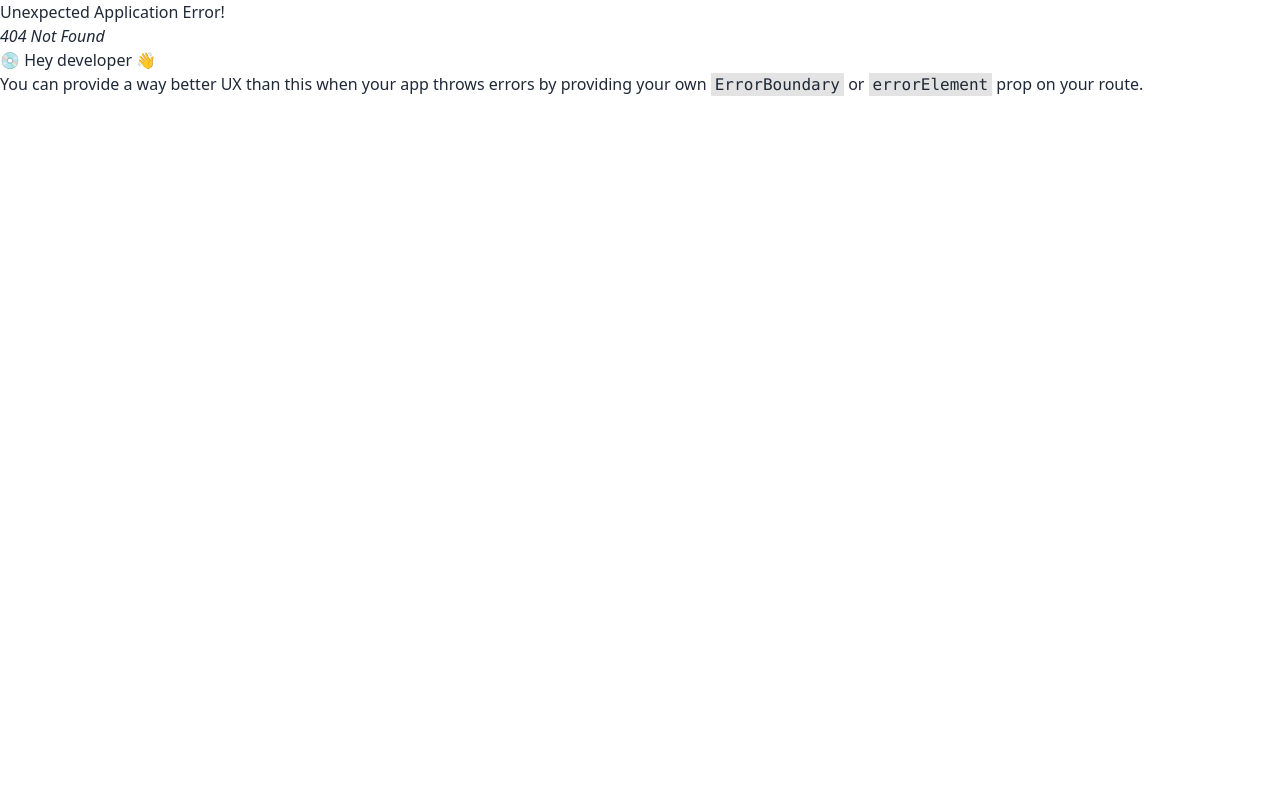
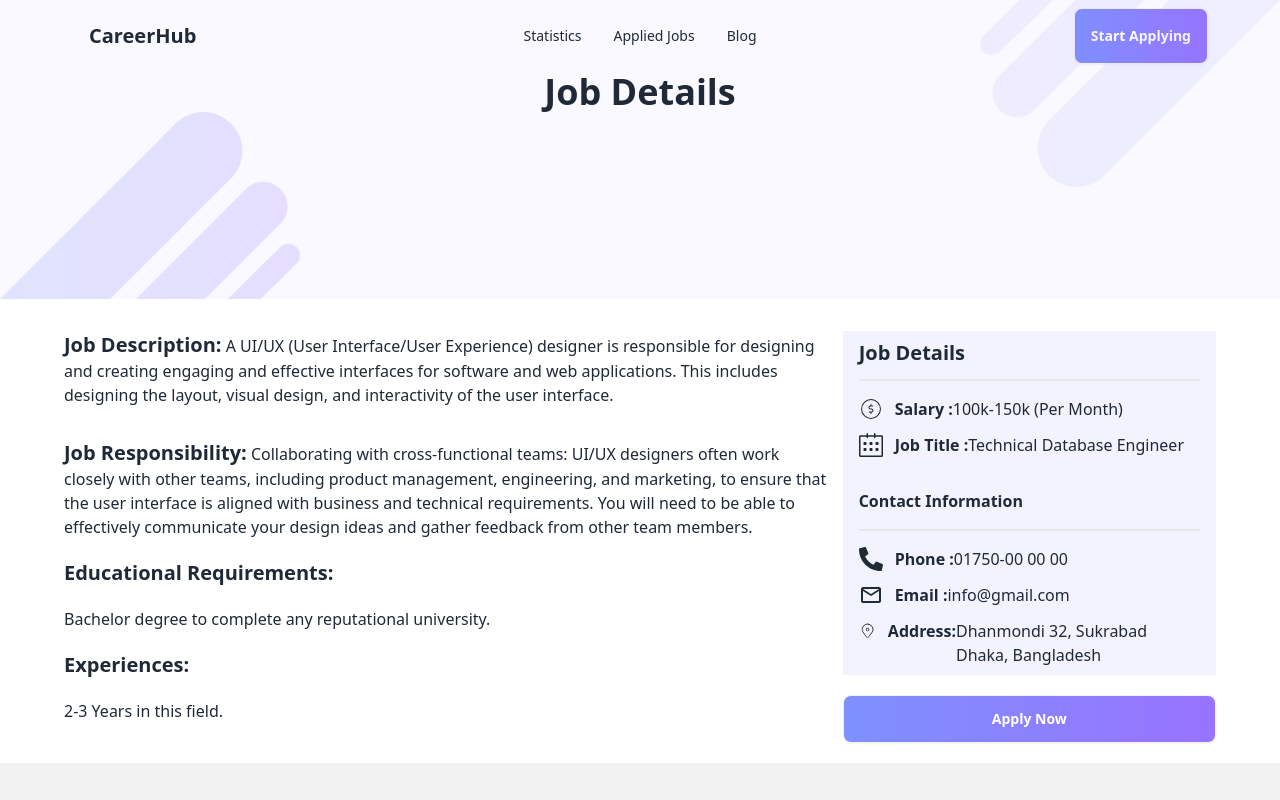
Before and after one commit to Dipto787/Career-hub-Project-React-Router, a React (Vite) app: page /applied/1 in a window 1280 px wide. Before the commit this address had no page. Shown: the top 800 px of the page. Built offline with nearby package versions, Linux system fonts and the light colour scheme.

Commit message:
working the show details btn

```diff
--- a/src/Components/AppliedJobs/AppliedJobs.jsx
+++ b/src/Components/AppliedJobs/AppliedJobs.jsx
@@ -1,7 +1,71 @@
+import { useLoaderData, useParams } from "react-router-dom";
+import { FaPhoneAlt } from "react-icons/fa";
+import { MdOutlineMailOutline } from "react-icons/md";
+import { CiLocationOn } from "react-icons/ci";
+
+import { SlCalender } from "react-icons/sl";
+import Bg from "../Bg";
+import { CiDollar } from "react-icons/ci";
  const AppliedJobs = () => {
+    const detailsData=useLoaderData();
+    let params=useParams();
+    let idInt=parseInt(params.id);
+    let exist=detailsData.find(detailId=>detailId.id===idInt);
+    let {job_description,job_responsibility,educational_requirements,experiences,salary,job_title,contact_information}=exist;
+    console.log(exist)
+
     return (
-        <div>
-            <h1 className="text-2xl">job I Applied bro!!! </h1>
+        <div className="">
+            <Bg></Bg>
+         <div className="max-w-6xl mx-auto">
+         <div className="grid md:grid-cols-3 mt-8 gap-4">
+            <div className=" col-span-2">
+                <p><span className="text-xl font-bold">Job Description:</span> {job_description} </p>
+
+                <p className="mt-8"><span className="text-xl  font-bold">Job Responsibility:</span> {job_responsibility} </p>
+
+                <h4 className="text-xl mt-5 mb-5 font-bold">Educational Requirements:</h4>
+                <p>{educational_requirements}</p>
+
+
+
+
+                <h4 className="text-xl mt-5 mb-5 font-bold">Experiences:</h4>
+                <p>{experiences}</p>
+            </div>
+
+            <div className=" ">
+         <div className="bg-[#F3F3FF]   px-4 p-2" >
+         <h3 className="text-xl mb-3 font-bold">Job Details</h3>
+                <hr /><hr />
+                <div className="flex mt-4"><CiDollar className="text-2xl mr-3" /> <span className="font-bold">Salary :</span> {salary} (Per Month) </div>
+
+                <div className="flex mt-3"><SlCalender className="text-2xl mr-3" /> <span className="font-bold">Job Title :</span> {job_title} </div>
+
+                <h1 className="font-bold mb-4 mt-8">Contact Information</h1>
+                <hr /><hr />
+
+                <div className="mt-4">
+                <div className="flex mt-3"><FaPhoneAlt className="text-2xl mr-3" /> <span className="font-bold">Phone : </span>  { contact_information.phone} </div>
+
+
+                <div className="flex mt-3"><MdOutlineMailOutline className="text-2xl mr-3" /> <span className="font-bold"> Email :</span>  { contact_information.email} </div>
+
+                <div className="flex flex-wra mt-3"><CiLocationOn className="text-2xl mr-3" /><span className="font-bold">Address:</span>  { contact_information.address
+} </div>
+
+
+                </div>
+         </div>
+
+    <button className="btn mt-5 text-white w-full font-bold  bg-gradient-to-r from-[#7E90FE] to-[#9873FF]">Apply Now</button>
+            </div>
+
+
+
+
+          </div>
+         </div>
         </div>
     );
 };
--- /dev/null
+++ b/src/Components/Bg.jsx
@@ -0,0 +1,17 @@
+import React from 'react';
+
+const Bg = () => {
+    return (
+        <div>
+                       <div className="bg-[#F9F9FF]  ">
+           <div className='max-w-8xl mx-auto'>
+           <h1 className="text-4xl   text-center font-bold">Job Details</h1>
+           <img width={300} src="/src/assets/bg1.png" alt="" />
+           <img width={300} className="absolute top-0 bottom-3 right-0" src="/src/assets/bg2.png" alt="" />
+           </div>
+           </div>
+        </div>
+    );
+};
+
+export default Bg;
--- a/src/Components/Featured/ShowFeatureData.jsx
+++ b/src/Components/Featured/ShowFeatureData.jsx
@@ -1,8 +1,8 @@
 import { CiLocationOn } from "react-icons/ci";
 import { CiDollar } from "react-icons/ci";
+import { NavLink } from "react-router-dom";
 const ShowFeatureData = ({ featureData }) => {
-    let { job_title, company_name, educational_requirements, job_type, location, logo, remote_or_onsite, salary } = featureData;
-    console.log(featureData)
+    let { job_title, company_name, educational_requirements, job_type, location, logo, remote_or_onsite, salary,id } = featureData;
     return (
         <div>
             <div className="card card-compact  p-8 space-y-5  border-2">
@@ -25,7 +25,9 @@ const ShowFeatureData = ({ featureData }) => {
 
                     </div>
                     <div className="card-actions  ">
-                        <button className="btn text-white font-bold h-10 bg-gradient-to-r from-[#7E90FE] to-[#9873FF]">View Details</button>
+                       <NavLink to={`/applied/${id}`}>
+                       <button className="btn text-white font-bold h-10 bg-gradient-to-r from-[#7E90FE] to-[#9873FF]">View Details</button>
+                       </NavLink>
                     </div>
                 </div>
             </div>
--- a/src/Components/Root/Home/Footer.jsx
+++ b/src/Components/Root/Home/Footer.jsx
@@ -1,8 +1,8 @@
 
 const Footer = () => {
     return (
-        <div>
-            <footer className="footer bg-base-200 text-base-content p-10">
+        <div className="bg-base-200 mt-5 ">
+            <footer className="footer max-w-6xl text-base-content p-10 mx-auto ">
                 <nav>
                     <h6 className="footer-title">Services</h6>
                     <a className="link link-hover">Branding</a>
--- a/src/Components/Root/Home/Navbar.jsx
+++ b/src/Components/Root/Home/Navbar.jsx
@@ -8,8 +8,9 @@ const Navbar = () => {
        <NavLink><li><a href="">Blog </a></li></NavLink>
       </>;
     return (
-        <div className="navbar max-w-6xl mx-auto ">
-        <div className="navbar-start">
+        <div className=" bg-[#F9F9FF] ">
+     <div className="max-w-6xl navbar mx-auto">
+     <div className="navbar-start">
           <div className="dropdown">
             <div tabIndex={0} role="button" className="btn btn-ghost lg:hidden">
               <svg
@@ -43,6 +44,10 @@ const Navbar = () => {
         <div className="navbar-end">
           <a className="btn text-white font-bold h-14 bg-gradient-to-r from-[#7E90FE] to-[#9873FF]">Start Applying</a>
         </div>
+     </div>
+
+
+
       </div>
     );
 };
--- a/src/Components/Root/Root.jsx
+++ b/src/Components/Root/Root.jsx
@@ -8,13 +8,11 @@ import Footer from "./Home/Footer";
 const Root = () => {
     return (
         <div>
-         <div>
-           <div  className=' bg-[#F9F9FF] '>
+           <div  className='  '>
           <Navbar></Navbar>
+          <Outlet></Outlet>
           </div>
-          <Outlet></Outlet>
           <Footer></Footer>
-           </div>
         </div>
     );
 };
--- a/src/main.jsx
+++ b/src/main.jsx
@@ -25,7 +25,8 @@ let router=createBrowserRouter([
       },
 
       {
-        path:'/applied',
+        path:'/applied/:id',
+        loader:()=>fetch('/src/assets/jobs.json'),
         element:<AppliedJobs></AppliedJobs>
       }
     ]
```
Also changed, not shown: src/assets/bg1.png (added), src/assets/bg2.png (added).
